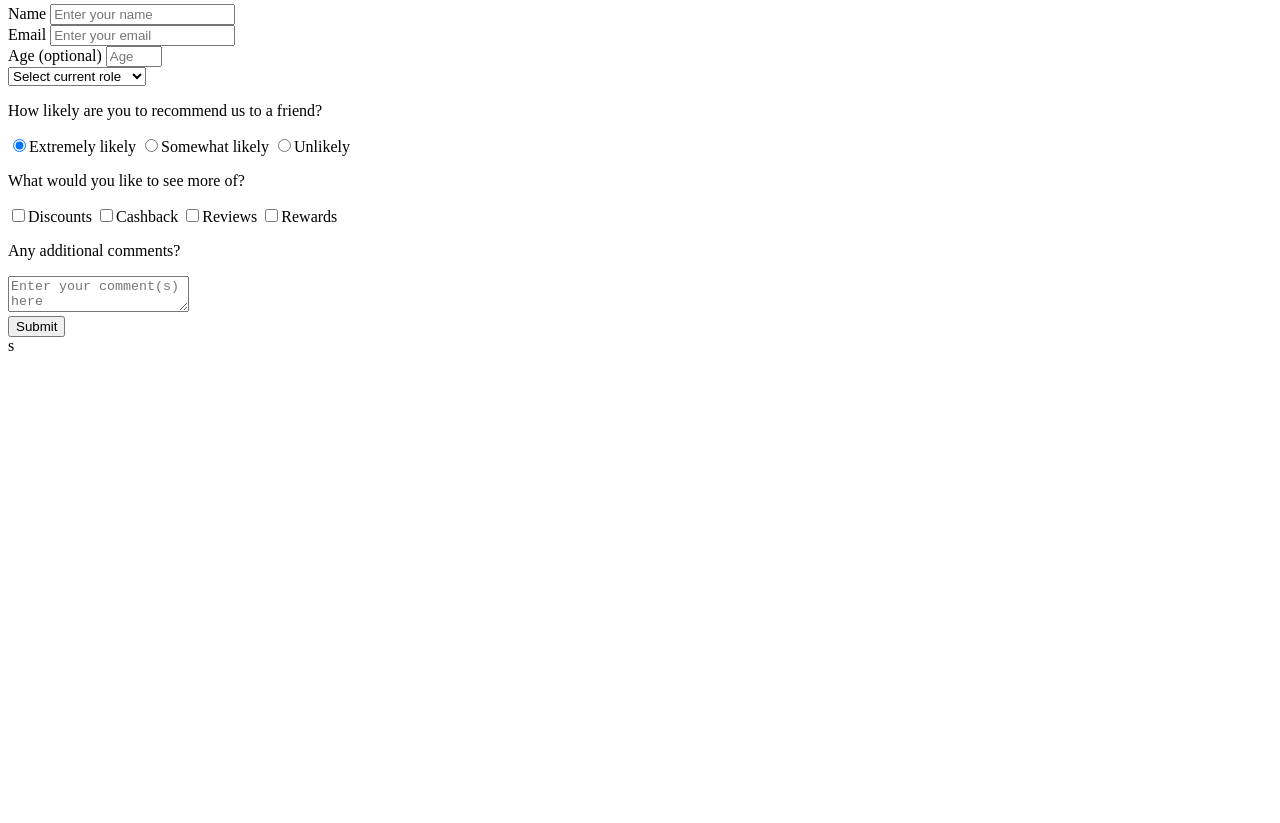
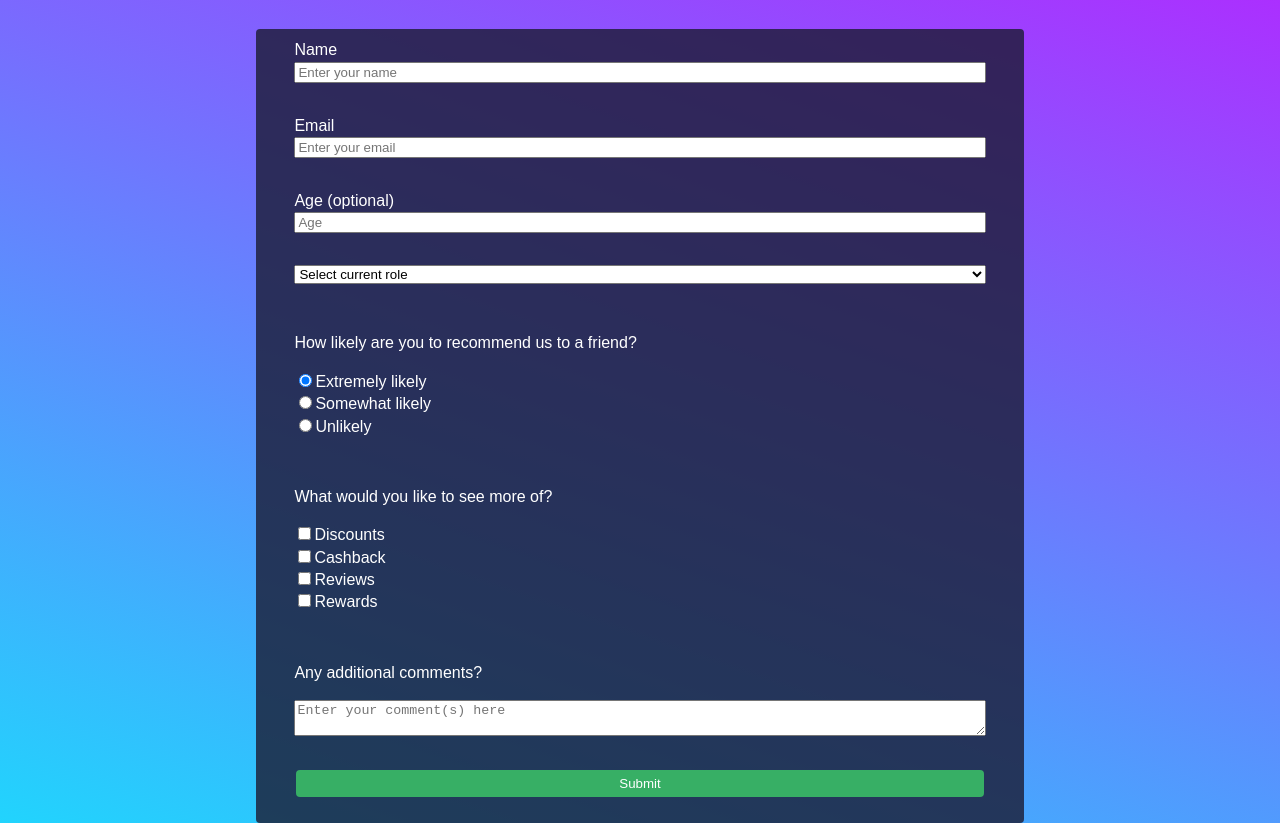
Before and after one commit to aa-ag/freecodecamp2outof5, a plain HTML site: page index.html in a window 1280 px wide. Shown: the part 110-933 px from the top of the page. Before the commit the page ends 800 px from the top, so only its background shows below. Drawn offline with Linux system fonts and the light colour scheme; a script that the page names is missing.

Commit message:
fixed CSS link

```diff
--- a/index.html
+++ b/index.html
@@ -5,7 +5,7 @@
   <meta charset="UTF-8" />
   <title>FCC Survey Form</title>
 
-  <link rel="stylesheet" href="styles/index.processed.css">
+  <link rel="stylesheet" href="styles/index.css">
 </head>
 
 <body>
@@ -82,4 +82,4 @@
 
   <script src="scripts/index.js"></script>
 </body>
-</html>s
+</html>
```
